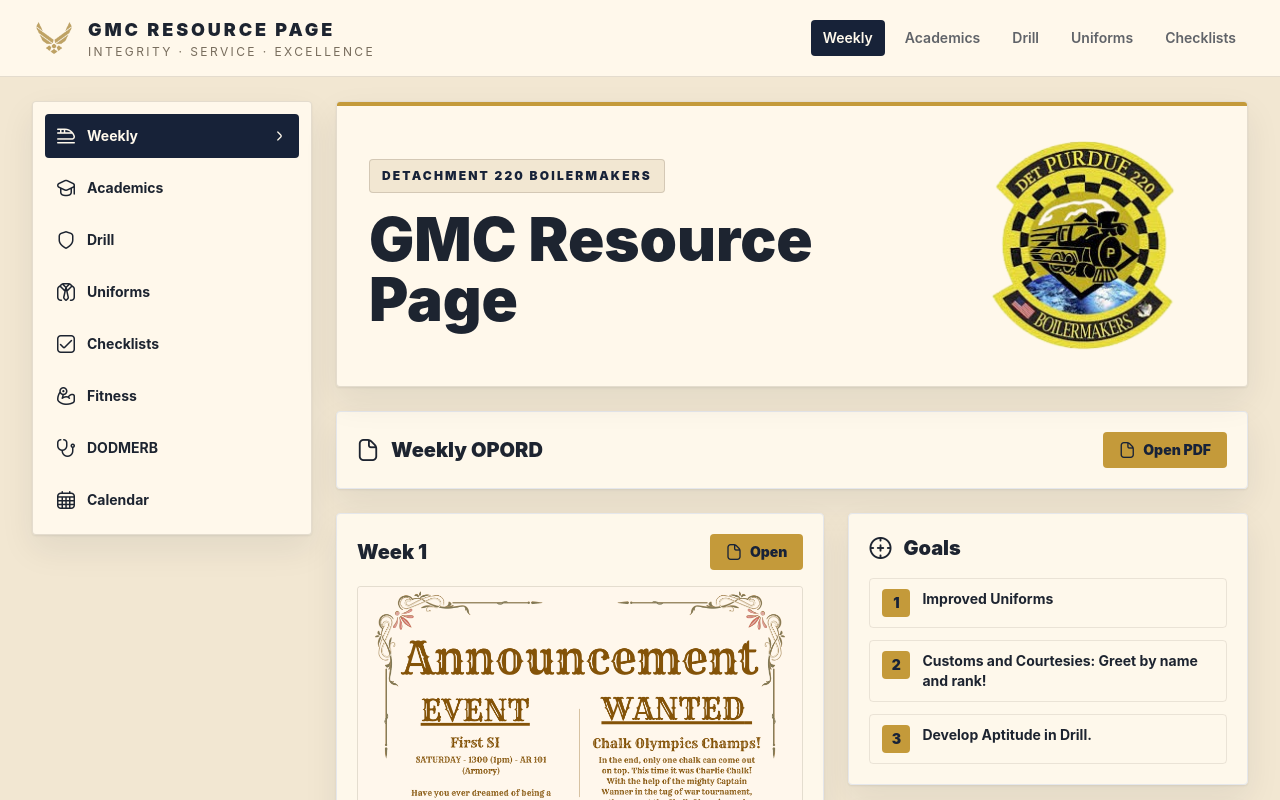
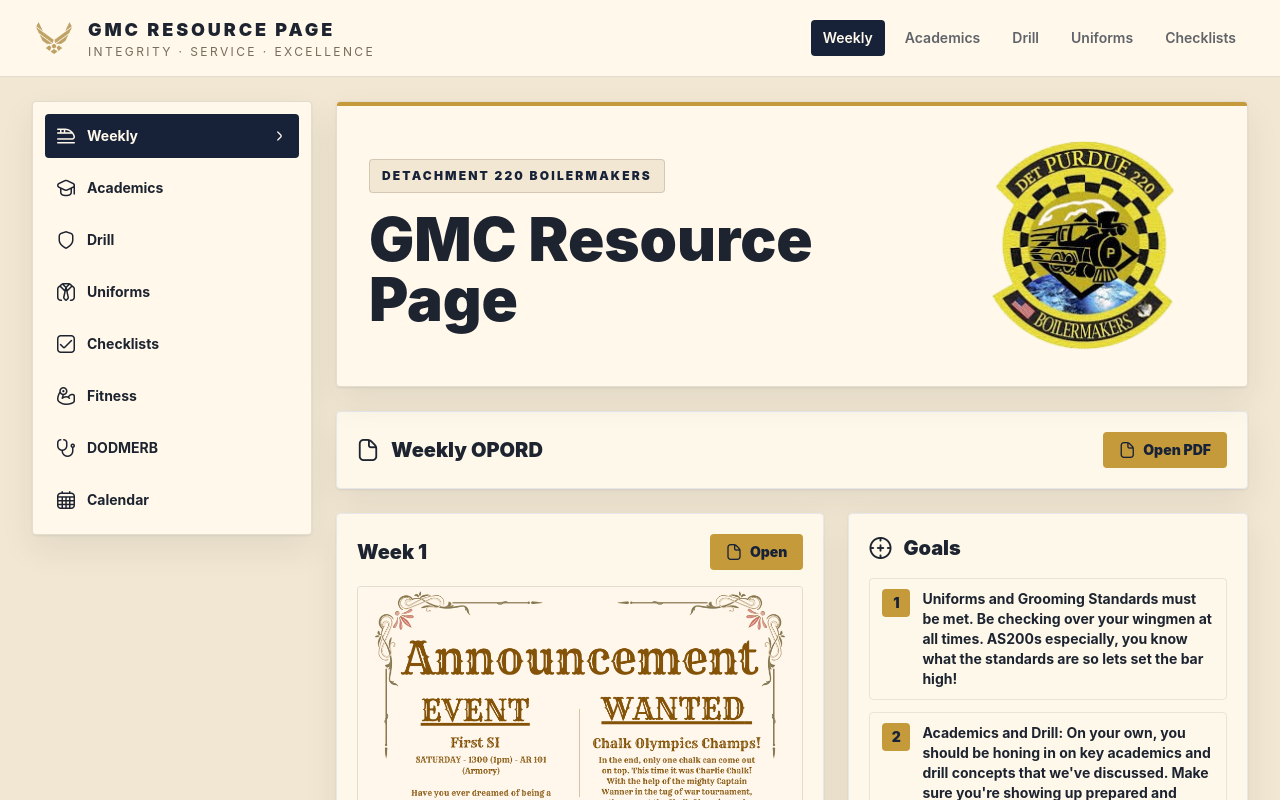
Before and after one commit to arjun123970/GMC-Resource-page, a React (Vite) app: page / in a window 1280 px wide. Shown: the top 800 px of the page. Built offline with nearby package versions, Linux system fonts and the light colour scheme.

Commit message:
updated goals

```diff
--- a/src/main.jsx
+++ b/src/main.jsx
@@ -25,9 +25,9 @@ const visibleNavItems = navItems.filter((item) => !item.hidden)
 const defaultTab = visibleNavItems[0]?.id ?? "td0"
 
 const weeklyObjectives = [
-  "Improved Uniforms",
-  "Customs and Courtesies: Greet by name and rank!",
-  "Develop Aptitude in Drill."
+  "Uniforms and Grooming Standards must be met. Be checking over your wingmen at all times. AS200s especially, you know what the standards are so lets set the bar high!",
+  "Academics and Drill: On your own, you should be honing in on key academics and drill concepts that we've discussed. Make sure you're showing up prepared and giving your best each day you show up. Flight commanders should be focusing primarily on concepts that we can't practice outside of group settings during flight meetings.",
+  "Morale: Don't let it fade! This is where we'll truly be tested as a class. Its easy to keep motivation and spirits high when everyone has plenty of time and enjoys the activities we're doing, but when things get hard there's a tendency for that motivation to fade. These next days, weeks, and months will be hard. One of the primary ways we'll get through it is by motivating each other to embrace discomfort and keep working even when we are exhausted. Be the wingman to your peers that you want for yourself!"
 ]
 
 const td0UniformPdf = "https://purdue0.sharepoint.com/:u:/s/AFROTCDetachment220-WingStaff/IQB768Maj6cATYNZWyVkszhoAYXmmE6mi2zpXaeRb3ZABdY?e=Hv1yEI"
```
